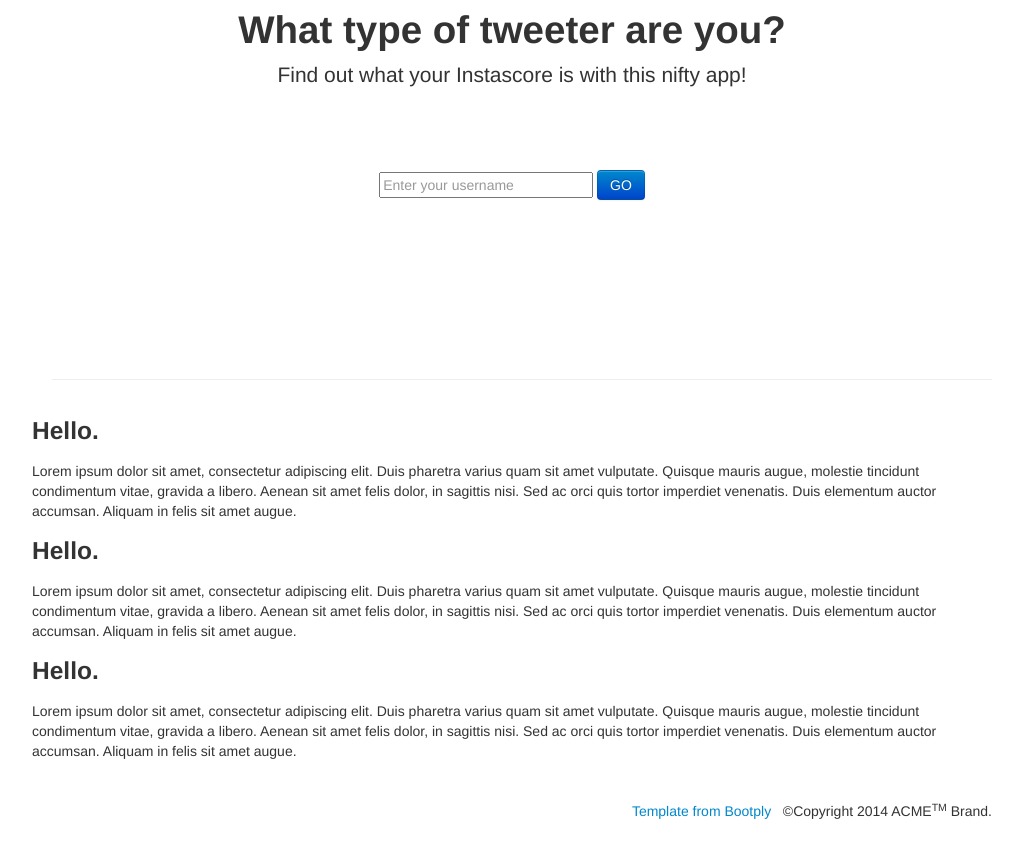
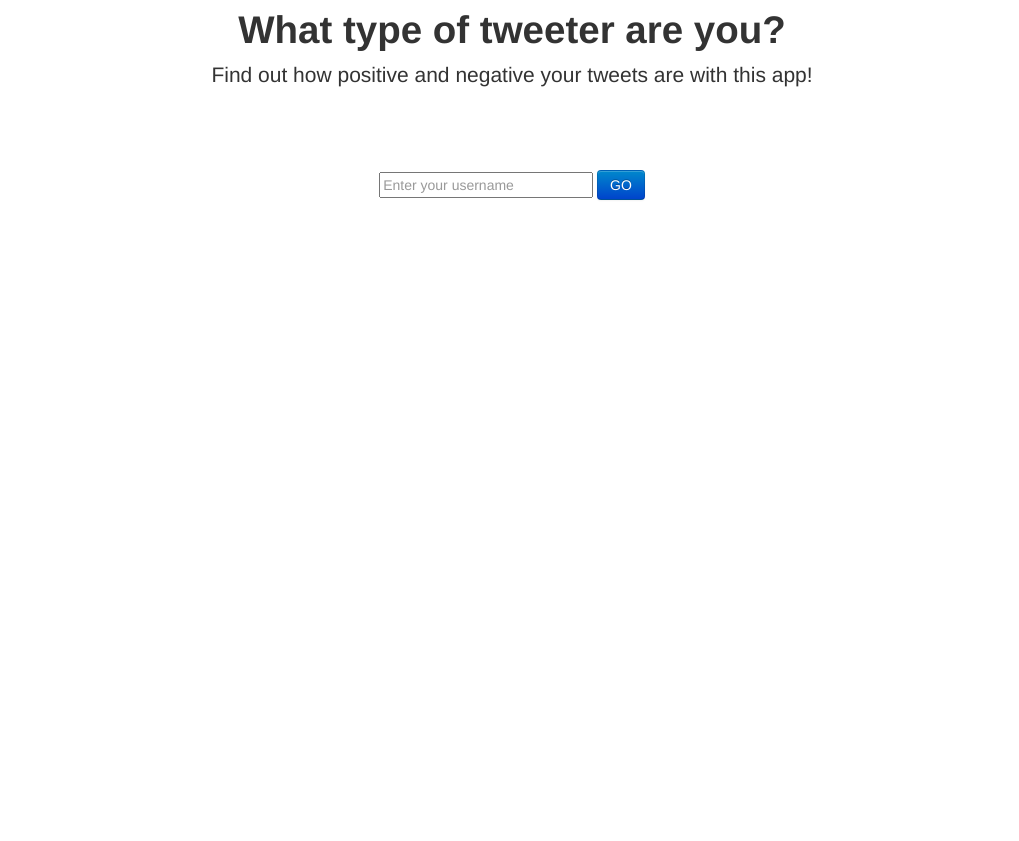
Before and after one commit to pesanteur/Tweet_type, a Flask app: page / in a window 1280 px wide. Shown: the whole page, without its empty margins (118-1137 px from the left). After the commit the page ends 200 px from the top, so only its background shows below. Run offline with Flask 2, Linux system fonts and the light colour scheme; parts of the project's set-up code (start-up, migrations or seed data) failed here and were passed over; some libraries are stand-ins or nearby versions.

Commit message:
Fine tuning

```diff
--- a/app/templates/index.html
+++ b/app/templates/index.html
@@ -4,7 +4,7 @@
 <head>
     <meta http-equiv="content-type" content="text/html; charset=UTF-8">
     <meta charset="utf-8">
-    <title>What type of Tweeter are you?</title>
+    <title>Tweetalyse Me!</title>
     <meta name="generator" content="Bootply" />
     <meta name="viewport" content="width=device-width, initial-scale=1, maximum-scale=1">
     <link href="{{ url_for('static', filename='css/bootstrap.min.css') }}" rel="stylesheet">
@@ -20,16 +20,19 @@
         <div class="row">
             <div class="col-lg-12 text-center v-center">
                 <h1>What type of tweeter are you?</h1>
-                <p class="lead">Find out what your Instascore is with this nifty app!</p>
+                <p class="lead">Find out how positive and negative your tweets are with this app!</p>
                 <br>
                 <br>
                 <br>
-                <form class="col-lg-12" action="{{url_for('prereg')}}" method="POST">
-                    <div class="input-group" style="width:340px;text-align:center;margin:0 auto;">
-                        <input class="form-control input-lg" title="Don't worry. We hate spam, and will not share your email with anyone." placeholder="Enter your username" name="username">
-                        <span class="input-group-btn"><button class="btn btn-lg btn-primary" type="submit">GO</button></span>
-                    </div>
-                </form>
+                <div id="loading"></div>
+                <div id="content">
+                    <form class="col-lg-12" action="{{url_for('prereg')}}" method="POST">
+                        <div class="input-group" style="width:340px;text-align:center;margin:0 auto;">
+                            <input class="form-control input-lg" title="Don't worry. We hate spam, and will not share your email with anyone." placeholder="Enter your username" name="username">
+                            <span class="input-group-btn"><button class="btn btn-lg btn-primary" type="submit" onclick="loading();">GO</button></span>
+                        </div>
+                    </form>
+                </div>
             </div>
 
         </div>
@@ -48,49 +51,6 @@
     </div>
     <!-- /container full -->
 
-    <div class="container">
-        <hr>
-        <div class="row">
-            <div class="col-md-4">
-                <div class="panel panel-default">
-                    <div class="panel-heading">
-                        <h3>Hello.</h3>
-                    </div>
-                    <div class="panel-body">Lorem ipsum dolor sit amet, consectetur adipiscing elit. Duis pharetra varius quam sit amet vulputate. Quisque mauris augue, molestie tincidunt condimentum vitae, gravida a libero. Aenean sit amet felis dolor, in sagittis nisi. Sed ac orci quis tortor imperdiet venenatis. Duis elementum auctor accumsan. Aliquam in felis sit amet augue.
-                    </div>
-                </div>
-            </div>
-            <div class="col-md-4">
-                <div class="panel panel-default">
-                    <div class="panel-heading">
-                        <h3>Hello.</h3>
-                    </div>
-                    <div class="panel-body">Lorem ipsum dolor sit amet, consectetur adipiscing elit. Duis pharetra varius quam sit amet vulputate. Quisque mauris augue, molestie tincidunt condimentum vitae, gravida a libero. Aenean sit amet felis dolor, in sagittis nisi. Sed ac orci quis tortor imperdiet venenatis. Duis elementum auctor accumsan. Aliquam in felis sit amet augue.
-                    </div>
-                </div>
-            </div>
-            <div class="col-md-4">
-                <div class="panel panel-default">
-                    <div class="panel-heading">
-                        <h3>Hello.</h3>
-                    </div>
-                    <div class="panel-body">Lorem ipsum dolor sit amet, consectetur adipiscing elit. Duis pharetra varius quam sit amet vulputate. Quisque mauris augue, molestie tincidunt condimentum vitae, gravida a libero. Aenean sit amet felis dolor, in sagittis nisi. Sed ac orci quis tortor imperdiet venenatis. Duis elementum auctor accumsan. Aliquam in felis sit amet augue.
-                    </div>
-                </div>
-            </div>
-        </div>
-
-        <div class="row">
-            <div class="col-lg-12">
-                <br>
-                <br>
-                <p class="pull-right"><a href="http://www.bootply.com">Template from Bootply</a> &nbsp; ©Copyright 2014 ACME<sup>TM</sup> Brand.</p>
-                <br>
-                <br>
-            </div>
-        </div>
-    </div>
-
     <!-- script references -->
     <script src="//ajax.googleapis.com/ajax/libs/jquery/2.0.2/jquery.min.js"></script>
     <script src="{{ url_for('static', filename='js/bootstrap.min.js') }}"></script>
```
Also changed, not shown: app/templates/success.html (+7 -1 lines), app/static/css/bootstrap.css, 1 other file.
